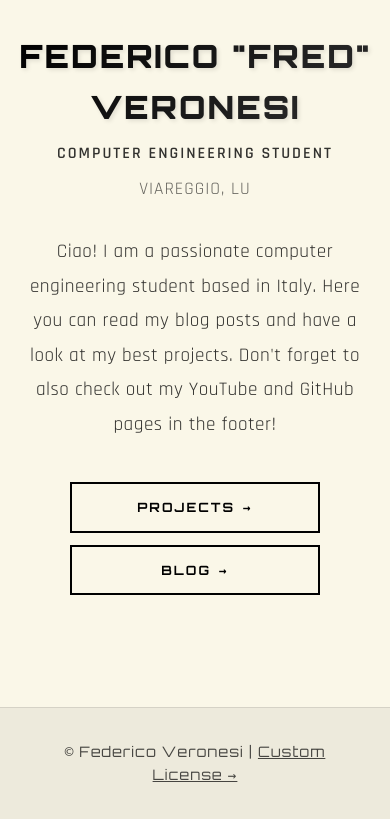
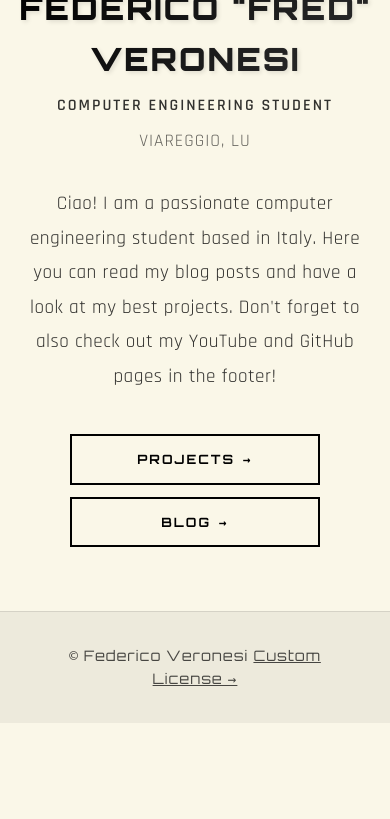
Before and after one commit to fredneedsausername/New-Personal-Website, a Flask app: page / in a window 390 px wide. Shown: the part 299-1118 px from the top of the page. After the commit the page ends 1022 px from the top, so only its background shows below. Run offline with Flask 3, Linux system fonts and the light colour scheme.

Commit message:
Adjusted spacing

```diff
--- a/static/css/home.css
+++ b/static/css/home.css
@@ -2,7 +2,7 @@
 
 /* Hero Section */
 .hero-section {
-    min-height: 100vh;
+
     display: flex;
     align-items: center;
     justify-content: center;
@@ -202,7 +202,7 @@
 @media (max-width: 768px) {
     .hero-section {
         min-height: auto;
-        padding: 3rem 0;
+        padding: 0 0;
     }
 
     .hero-container {
--- a/templates/base.html
+++ b/templates/base.html
@@ -61,7 +61,7 @@
     <!-- Footer -->
     <footer class="main-footer">
         <div class="footer-container">
-            <p class="footer-text">&copy; Federico Veronesi | <a href="{{ url_for('custom_website_license') }}" class="license-link">Custom License →</a></p>
+            <p class="footer-text">&copy; Federico Veronesi <a href="{{ url_for('custom_website_license') }}" class="license-link">Custom License →</a></p>
         </div>
     </footer>
 
```
